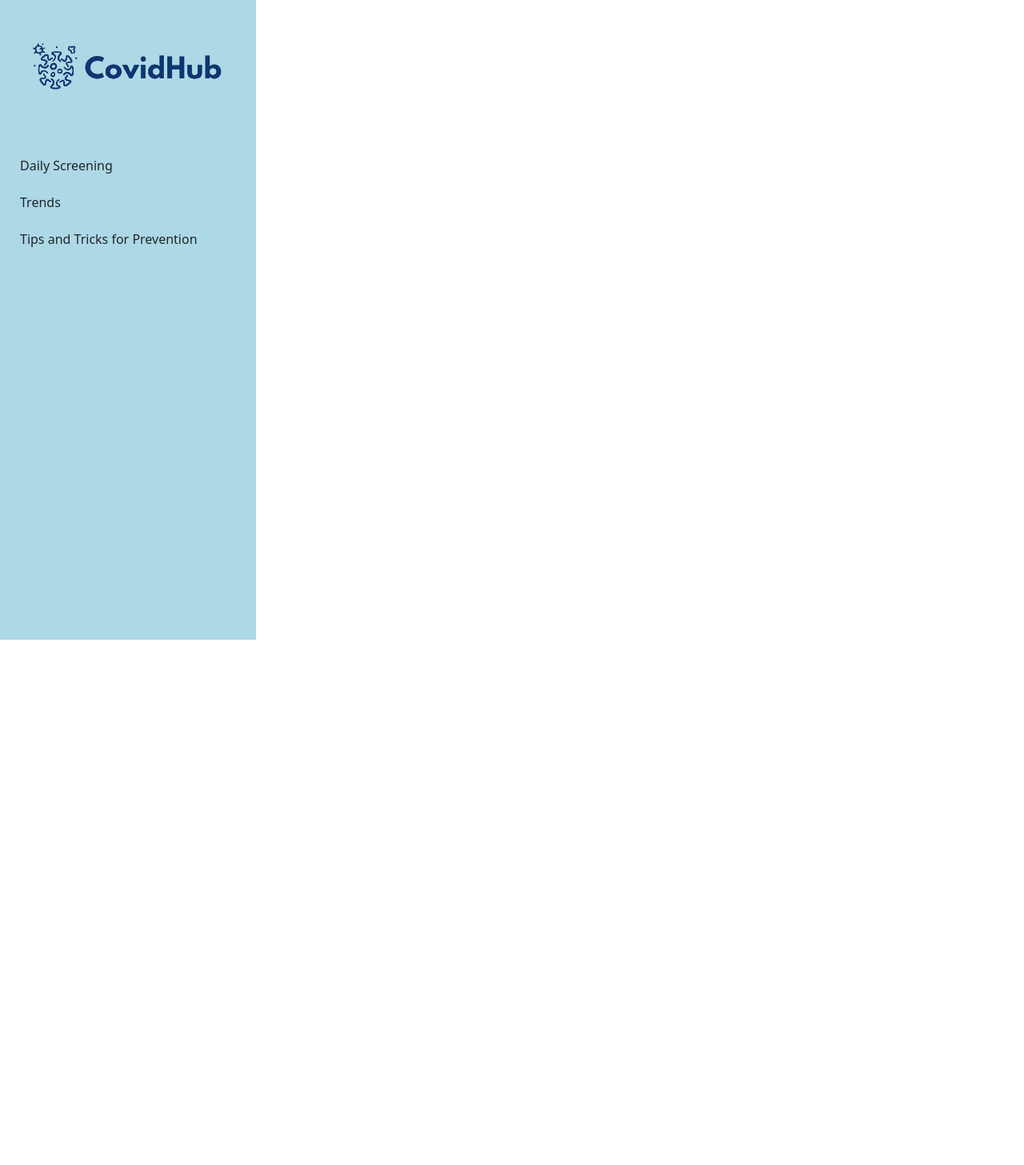
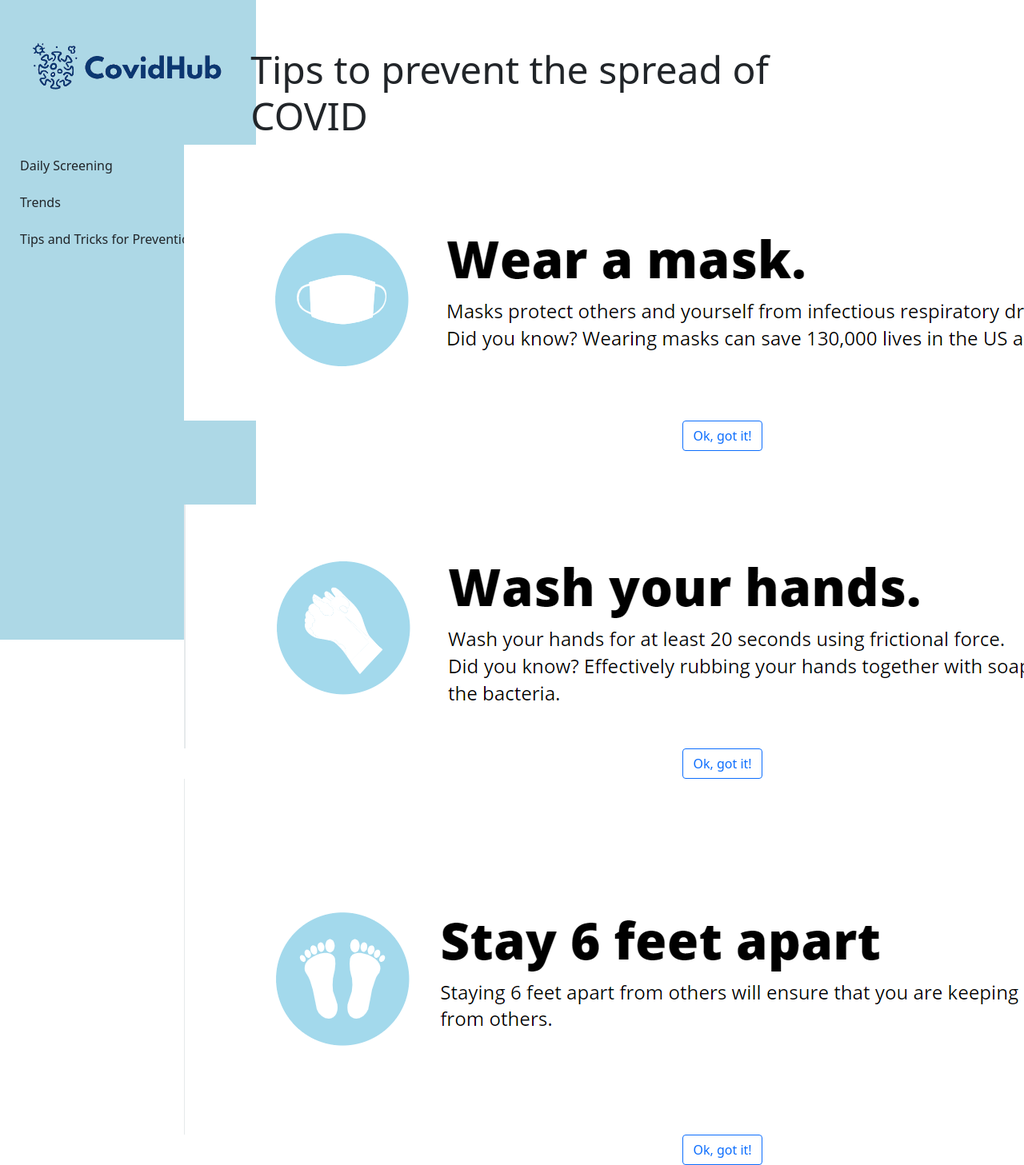
Before and after one commit to rkwan05/Covid, a Python web app: template templates/CovidApp/tips.html in a window 1280 px wide; the page is wider, and only the part inside the window is pictured. Shown: that part at 80% size. Before the commit the page ends 800 px from the top of that part, so only its background shows below. Run offline with Jinja, Linux system fonts and the light colour scheme; the template is opened without the code that fills it, so the values that code supplies are empty.

Commit message:
adding tips to tips.html

```diff
--- a/templates/CovidApp/tips.html
+++ b/templates/CovidApp/tips.html
@@ -27,7 +27,30 @@
 
             </div>
 
-            <div class="col-9" style="position:fixed; left:25%; ">
+            <div class="col-9" style="left:13%; position:relative">
+                <div style="margin-top:7%; margin-left:10%;">
+                    <h1 style="font-size:300%">Tips to prevent the spread of COVID</h1>
+                </div>
+                <!--tip1 (image and button)-->
+                <img src="mask.png">
+                <a href="#hands"type="button" class="btn btn-outline-primary" style="margin-left:75%">Ok, got it!</a>
+
+                <!--tip2-->
+                <div id="hands" style="margin-top:8%">
+                    <img src="hands.png">
+                    <a href="#feet"type="button" class="btn btn-outline-primary" style="margin-left:75%">Ok, got it!</a>
+
+                </div>
+
+                <!--tip3-->
+                <div id="feet">
+                    <img src="feet.png">
+                    <a href="#hands"type="button" class="btn btn-outline-primary" style="margin-left:75%">Ok, got it!</a>
+
+
+                </div>
+
+
 
 
             </div>
```
Also changed, not shown: templates/CovidApp/feet.PNG (added), templates/CovidApp/hands.PNG (added), templates/CovidApp/mask.PNG (added).
